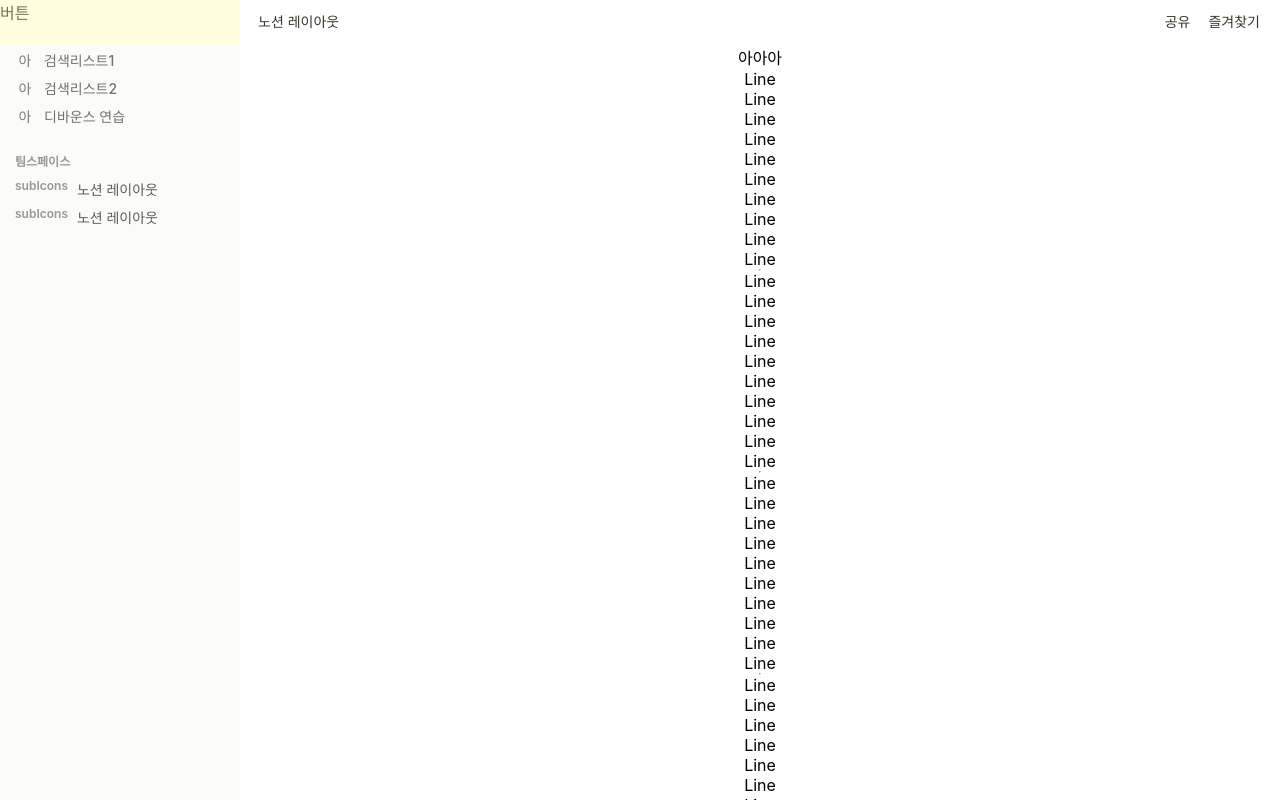
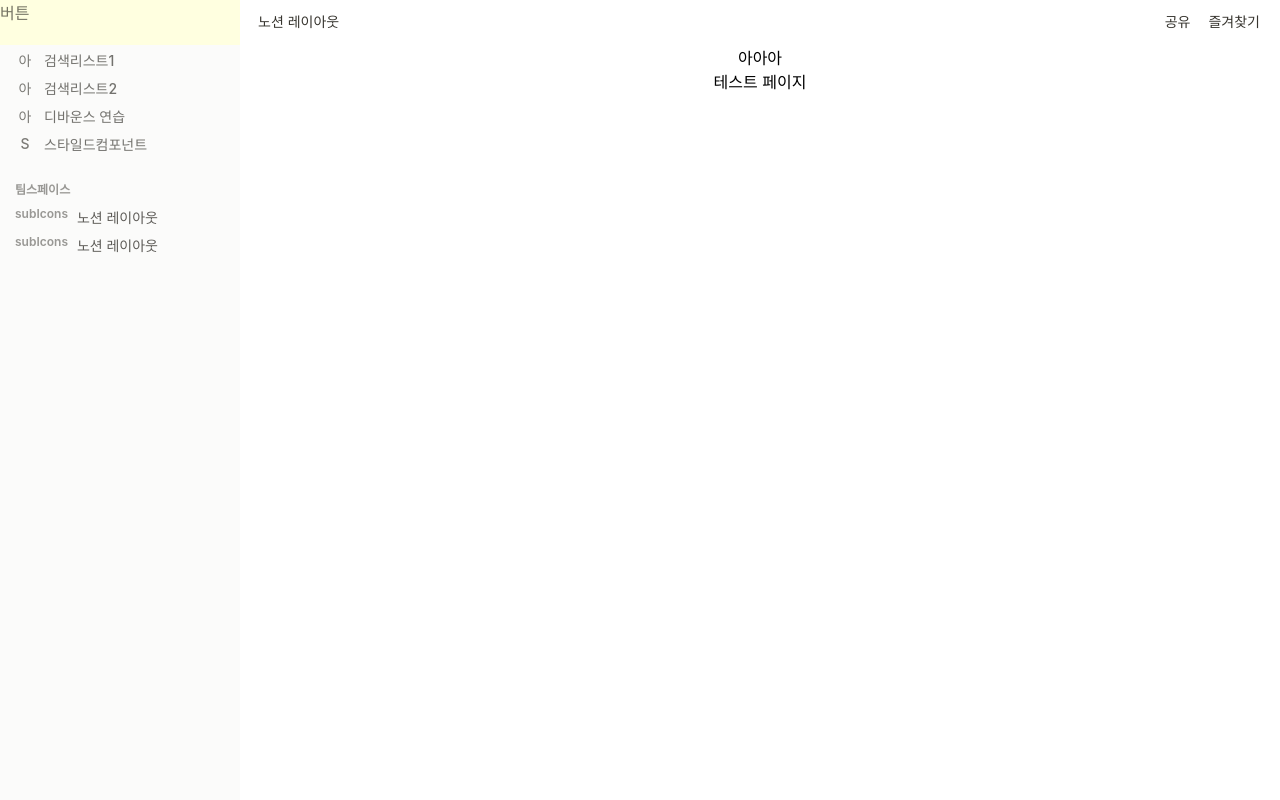
Before and after one commit to 19Edwin92/EdwinBlog, a React (Create React App) app: page /main in a window 1280 px wide. Built offline with nearby package versions, Linux system fonts and the light colour scheme.

Commit message:
스타일드 컴포넌트 공부

```diff
--- a/src/libs/router/Router.tsx
+++ b/src/libs/router/Router.tsx
@@ -4,6 +4,7 @@ import Main from "../../pages/Main";
 import Main2 from "../../pages/Main2";
 import Main3 from "../../pages/Main3";
 import Test from "../../pages/Test";
+import StyledComponents from "../../pages/StyledComponents";
 
 const Router = () => {
   return (
@@ -14,6 +15,7 @@ const Router = () => {
       <Route path="/main2" element={<Main2/>} />
       <Route path="/main3" element={<Main3/>} />
       <Route path="/test" element={<Test/>} />
+      <Route path="/styledcomponents" element={<StyledComponents/>} />
     </Routes>
     </BrowserRouter>
   );
--- a/src/pages/Main.tsx
+++ b/src/pages/Main.tsx
@@ -34,6 +34,12 @@ function Main() {
                           <div className='layout'>
                             <div className='icon'>아</div>
                             <div className='text' onClick={()=> navigate('/main3')}>디바운스 연습</div>
+                          </div>
+                        </List>
+                        <List>
+                          <div className='layout'>
+                            <div className='icon'>S</div>
+                            <div className='text' onClick={()=> navigate('/styledcomponents')}>스타일드컴포넌트</div>
                           </div>
                         </List>
                       </Lists>
@@ -133,61 +139,7 @@ function Main() {
                 <div className='MainSection1'>
                   <div className='MainSection2'>
                     <div className='MainSection1Title'>아아아</div>
-                    <p>Line</p>
-                    <p>Line</p>
-                    <p>Line</p>
-                    <p>Line</p>
-                    <p>Line</p>
-                    <p>Line</p>
-                    <p>Line</p>
-                    <p>Line</p>
-                    <p>Line</p>
-                    <p>Line</p>
-                    <hr/>
-                    <p>Line</p>
-                    <p>Line</p>
-                    <p>Line</p>
-                    <p>Line</p>
-                    <p>Line</p>
-                    <p>Line</p>
-                    <p>Line</p>
-                    <p>Line</p>
-                    <p>Line</p>
-                    <p>Line</p>
-                    <hr/>
-                    <p>Line</p>
-                    <p>Line</p>
-                    <p>Line</p>
-                    <p>Line</p>
-                    <p>Line</p>
-                    <p>Line</p>
-                    <p>Line</p>
-                    <p>Line</p>
-                    <p>Line</p>
-                    <p>Line</p>
-                    <hr/>
-                    <p>Line</p>
-                    <p>Line</p>
-                    <p>Line</p>
-                    <p>Line</p>
-                    <p>Line</p>
-                    <p>Line</p>
-                    <p>Line</p>
-                    <p>Line</p>
-                    <p>Line</p>
-                    <p>Line</p>
-                    <hr/>
-                    <p>Line</p>
-                    <p>Line</p>
-                    <p>Line</p>
-                    <p>Line</p>
-                    <p>Line</p>
-                    <p>Line</p>
-                    <p>Line</p>
-                    <p>Line</p>
-                    <p>Line</p>
-                    <p>Line</p>
-                    <hr/>
+                    <p>테스트 페이지</p>
                   </div>
                 </div>
               </MainSection>
--- /dev/null
+++ b/src/pages/StyledComponents.tsx
@@ -0,0 +1,93 @@
+import React from 'react'
+import styled, { css } from 'styled-components'
+
+const StyledComponents : React.FC =() => {
+  return (
+    <div>
+      <H1>Styled-components</H1>
+      <br/>
+      <Badge>Hellow World!</Badge>
+      <br/>
+      <Button color='#FF0000' backgroundColor='transparent'>Hellow</Button>
+      <br/>
+      <Button color='white' backgroundColor='#1E90FF'>World</Button>
+      <br/>
+      <ButtonRedBoxFont>Button+(CSS 재사용 : RedBox+Font)</ButtonRedBoxFont>
+      <br/>
+      <TextFont>Text+(CSS 재사용 : Font)</TextFont>
+      <br/>
+      <BorderedText>Text를 상속받은 BorderedText 스타일드 컴포넌트</BorderedText>
+    </div>
+  )
+}
+
+export default StyledComponents
+
+
+
+// type
+type ButtonPros = {
+  color:string
+  backgroundColor:string
+}
+
+
+// mixin CSS 정의의 재사용
+// 빨간색 경계선을 표시하는 스타일
+const redBox = css`
+  padding: 0.25em 1em;
+  border: 3px solid #ff0000;
+  border-radius: 10px;
+`
+const font = css`
+  color: #1e90ff;
+  font-size: 2em;
+`
+
+
+// styled-components
+const H1 = styled.h1`
+  color: red;
+`
+
+const Badge = styled.span`
+  padding: 8px 16px;
+  font-weight: bold;
+  text-align: center;
+  color: white;
+  background-color: red;
+  border-radius: 16px;
+`
+
+const Button = styled.button<ButtonPros>`
+  /* color, background, border-color는 props에서 전달한다. */
+
+  color:${({color})=> color};
+  background: ${({backgroundColor})=> backgroundColor};
+  border: 2px solid ${({color})=> color}; // 글자색과 통일한다
+  font-size: 2em;
+  margin: 1em;
+  padding: 0.25em 1em;
+  border-radius: 8px;
+  cursor: pointer;
+`
+
+const ButtonRedBoxFont = styled.button`
+  background: transparent;
+  margin: 1em;
+  cursor: pointer;
+  ${redBox}
+  ${font}
+`
+
+const TextFont = styled.p`
+  font-weight: bold;
+  ${font}
+`
+
+// styled-components 상속
+const BorderedText = styled(TextFont)`
+  padding: 8px 16px;
+  border: 3px solid blue;
+  border-radius: 8px;
+`
```
